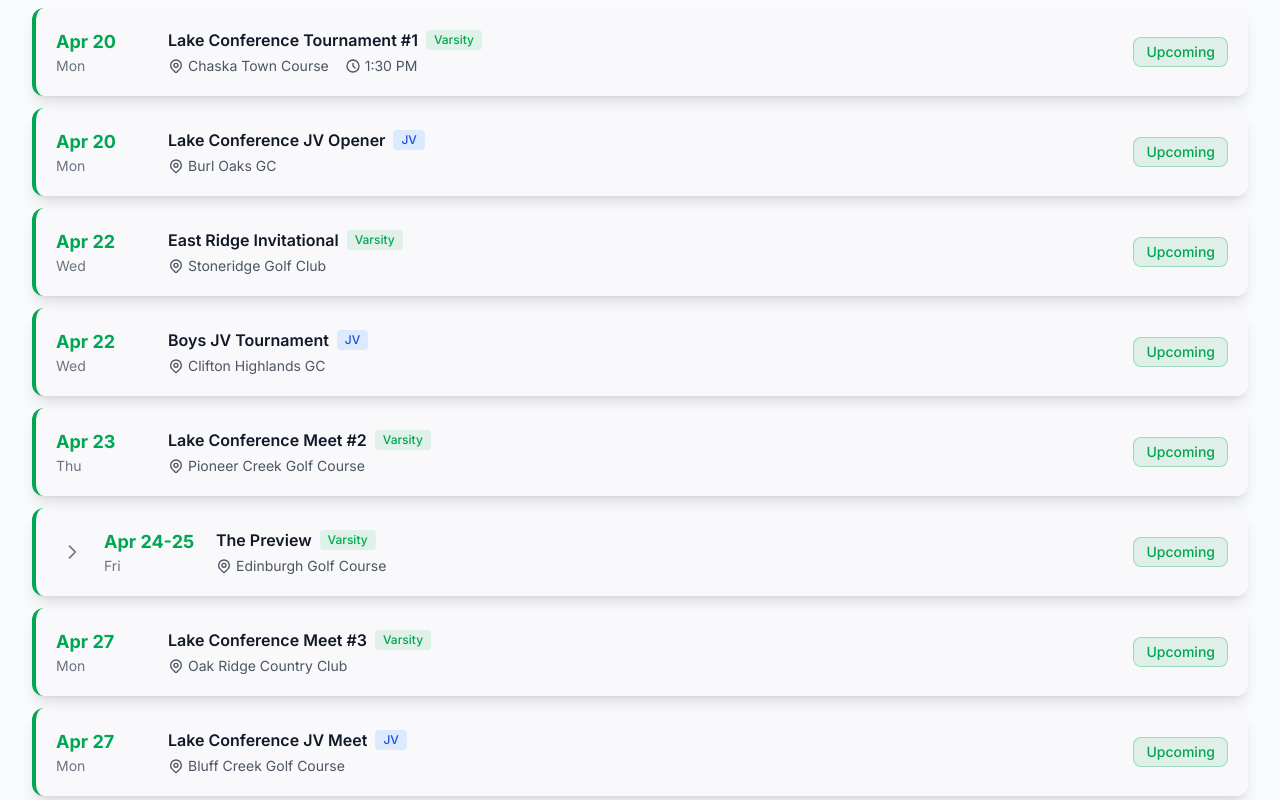
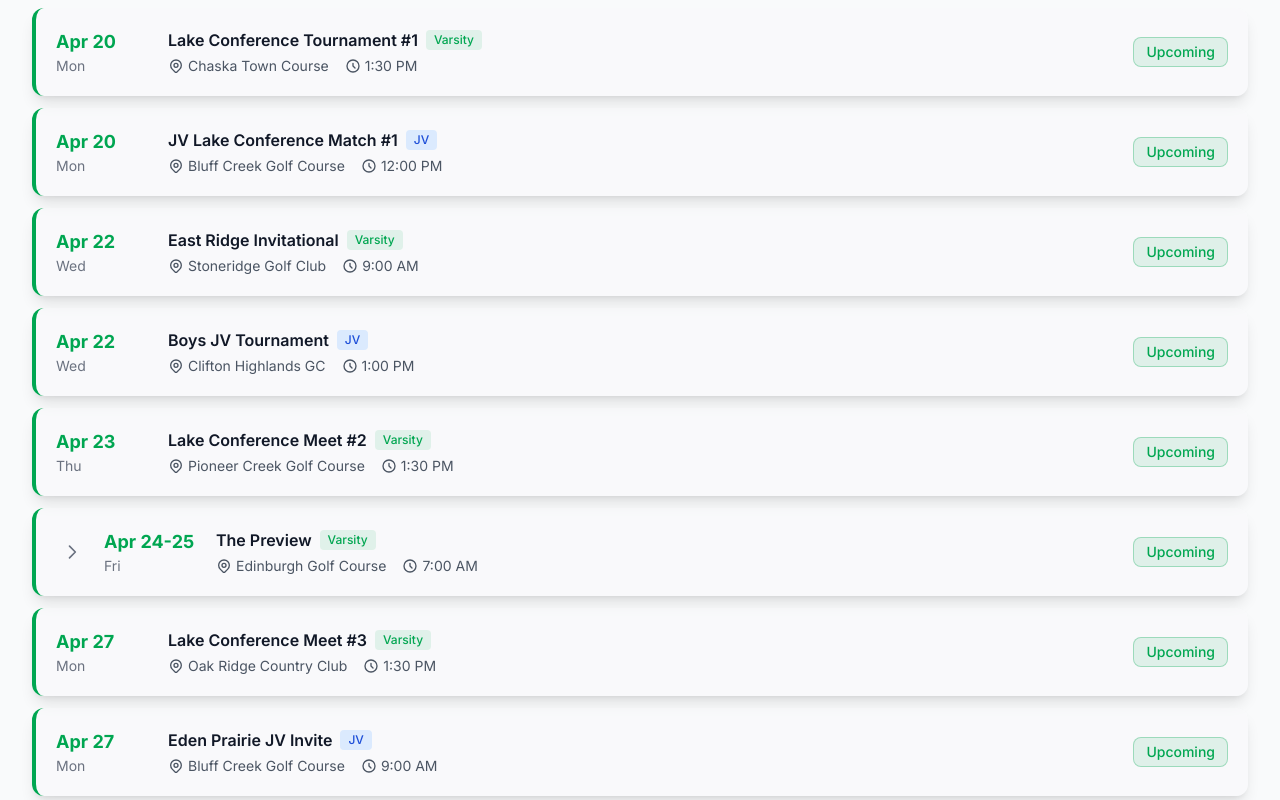
Before and after one commit to rlarson12/edina-golf-website, a React (Vite) app: page /schedule in a window 1280 px wide. Shown: the part 640-1440 px from the top of the page. Built offline with nearby package versions, Linux system fonts and the light colour scheme.

Commit message:
Add iWanamaker times to 2026 schedule; fix JV Apr 20 course and event names

```diff
--- a/public/version.json
+++ b/public/version.json
@@ -1 +1 @@
-{"buildTime":1775968831490}
+{"buildTime":1776126213091}
--- a/src/pages/Schedule.jsx
+++ b/src/pages/Schedule.jsx
@@ -35,13 +35,13 @@ function Schedule() {
   const schedule2026 = [
     // Varsity Events
     { id: '2026-V1',  date: '2026-04-20', dateFormatted: 'Apr 20',    event: 'Lake Conference Tournament #1',      course: 'Chaska Town Course',        level: 'Varsity', time: '1:30 PM' },
-    { id: '2026-V2',  date: '2026-04-22', dateFormatted: 'Apr 22',    event: 'East Ridge Invitational',            course: 'Stoneridge Golf Club',       level: 'Varsity' },
-    { id: '2026-V3',  date: '2026-04-23', dateFormatted: 'Apr 23',    event: 'Lake Conference Meet #2',            course: 'Pioneer Creek Golf Course',  level: 'Varsity' },
-    { id: '2026-V4',  date: '2026-04-24', dateFormatted: 'Apr 24-25', event: 'The Preview',                        course: 'Edinburgh Golf Course',      level: 'Varsity', isMultiDay: true },
-    { id: '2026-V5',  date: '2026-04-27', dateFormatted: 'Apr 27',    event: 'Lake Conference Meet #3',            course: 'Oak Ridge Country Club',     level: 'Varsity' },
+    { id: '2026-V2',  date: '2026-04-22', dateFormatted: 'Apr 22',    event: 'East Ridge Invitational',            course: 'Stoneridge Golf Club',       level: 'Varsity', time: '9:00 AM' },
+    { id: '2026-V3',  date: '2026-04-23', dateFormatted: 'Apr 23',    event: 'Lake Conference Meet #2',            course: 'Pioneer Creek Golf Course',  level: 'Varsity', time: '1:30 PM' },
+    { id: '2026-V4',  date: '2026-04-24', dateFormatted: 'Apr 24-25', event: 'The Preview',                        course: 'Edinburgh Golf Course',      level: 'Varsity', isMultiDay: true, time: '7:00 AM' },
+    { id: '2026-V5',  date: '2026-04-27', dateFormatted: 'Apr 27',    event: 'Lake Conference Meet #3',            course: 'Oak Ridge Country Club',     level: 'Varsity', time: '1:30 PM' },
     { id: '2026-V6',  date: '2026-05-01', dateFormatted: 'May 1-2',   event: 'Lakeville South Invitational',       course: 'Dacotah Ridge Golf Club',    level: 'Varsity', isMultiDay: true },
     { id: '2026-V7',  date: '2026-05-04', dateFormatted: 'May 4',     event: 'Spring Lake Park Invitational',      course: 'TPC Twin Cities',            level: 'Varsity' },
-    { id: '2026-V8',  date: '2026-05-04', dateFormatted: 'May 4',     event: 'Lake Conference Meet #4',            course: 'Medina CC',                  level: 'Varsity' },
+    { id: '2026-V8',  date: '2026-05-04', dateFormatted: 'May 4',     event: 'Lake Conference Meet #4',            course: 'Medina CC',                  level: 'Varsity', time: '1:00 PM' },
     { id: '2026-V9',  date: '2026-05-04', dateFormatted: 'May 4',     event: 'Boys Varsity Invitational',          course: 'Oak Ridge Country Club',     level: 'Varsity' },
     { id: '2026-V10', date: '2026-05-08', dateFormatted: 'May 8-9',   event: 'Northwest Classic',                  course: 'Detroit Country Club',       level: 'Varsity', isMultiDay: true },
     { id: '2026-V11', date: '2026-05-11', dateFormatted: 'May 11-12', event: 'Edina Invitational',                 course: 'Oak Ridge Country Club',     level: 'Varsity', isMultiDay: true },
@@ -49,9 +49,9 @@ function Schedule() {
     { id: '2026-V13', date: '2026-05-26', dateFormatted: 'May 26-27', event: 'Section 6AAA Championship',          course: 'Meadows at Mystic Lake',     level: 'Varsity', isMultiDay: true },
     { id: '2026-V14', date: '2026-06-09', dateFormatted: 'Jun 9-10',  event: 'MSHSL AAA State Tournament',         course: 'Bunker Hills Golf Course',   level: 'Varsity', isMultiDay: true },
     // JV Events
-    { id: '2026-JV1', date: '2026-04-20', dateFormatted: 'Apr 20',    event: 'Lake Conference JV Opener',          course: 'Burl Oaks GC',               level: 'JV' },
-    { id: '2026-JV2', date: '2026-04-22', dateFormatted: 'Apr 22',    event: 'Boys JV Tournament',                 course: 'Clifton Highlands GC',       level: 'JV' },
-    { id: '2026-JV3', date: '2026-04-27', dateFormatted: 'Apr 27',    event: 'Lake Conference JV Meet',            course: 'Bluff Creek Golf Course',    level: 'JV' },
+    { id: '2026-JV1', date: '2026-04-20', dateFormatted: 'Apr 20',    event: 'JV Lake Conference Match #1',        course: 'Bluff Creek Golf Course',    level: 'JV', time: '12:00 PM' },
+    { id: '2026-JV2', date: '2026-04-22', dateFormatted: 'Apr 22',    event: 'Boys JV Tournament',                 course: 'Clifton Highlands GC',       level: 'JV', time: '1:00 PM' },
+    { id: '2026-JV3', date: '2026-04-27', dateFormatted: 'Apr 27',    event: 'Eden Prairie JV Invite',             course: 'Bluff Creek Golf Course',    level: 'JV', time: '9:00 AM' },
     { id: '2026-JV4', date: '2026-05-11', dateFormatted: 'May 11-12', event: 'Boys JV Conference Meet',            course: 'Wild Marsh GC',              level: 'JV', isMultiDay: true },
     { id: '2026-JV5', date: '2026-05-13', dateFormatted: 'May 13',    event: 'Boys JV Conference Meet',            course: 'Riverwood National GC',      level: 'JV' },
     { id: '2026-JV6', date: '2026-05-14', dateFormatted: 'May 14',    event: 'Boys JV Game',                       course: 'Shamrock GC',                level: 'JV' },
```
Also changed, not shown: src/data/golfData.json.
